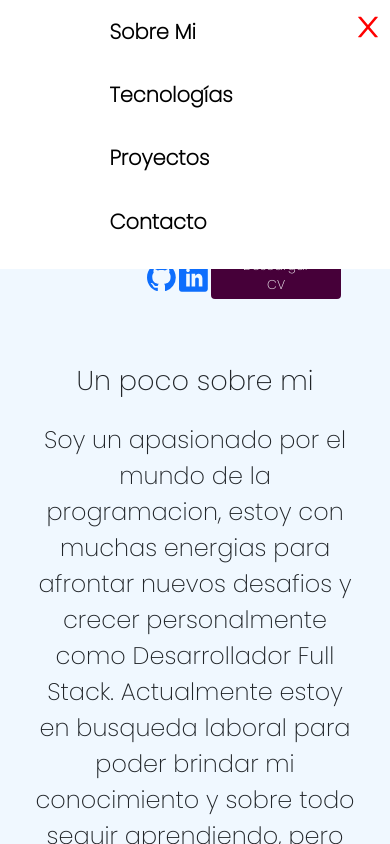
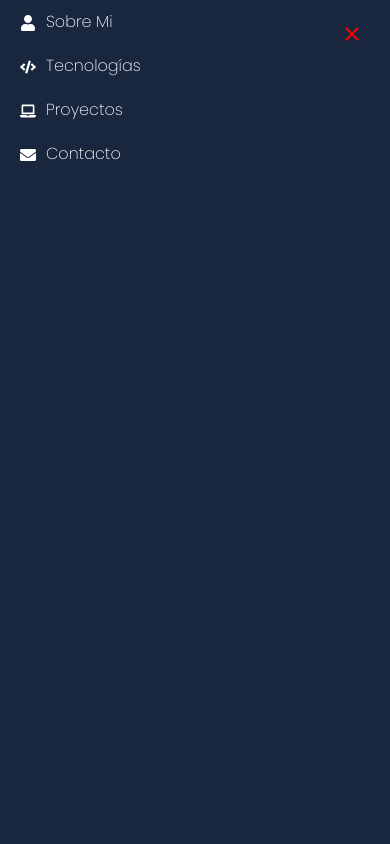
Before and after one commit to EmilioVigil/Portafolio-EmilioVigil, a React (Vite) app: page / in a window 390 px wide. Both pictures are taken after a click on the button 350 px from the left and 32 px from the top of the page. Shown: the top 844 px of the page. Built offline with nearby package versions, Linux system fonts and the light colour scheme.

Commit message:
NavBar Responsive

```diff
--- a/src/components/navBar/NavBarResponsive.jsx
+++ b/src/components/navBar/NavBarResponsive.jsx
@@ -1,44 +1,68 @@
-import React, { useState } from 'react';
-import { AiOutlineClose, AiOutlineMenu } from "react-icons/ai";
+import React, { useState, useEffect } from 'react';
+import { FaUser, FaCode, FaLaptop, FaEnvelope, FaBars } from 'react-icons/fa';
+import { IoMdClose } from 'react-icons/io';
 
-import { NavContainer } from './Responsive.styled'
+import {
+    SidebarWrapper,
+    CloseButton,
+    NavItem,
+    Icon,
+    ToggleButton
+} from './Responsive.styled'
 
 export function NavBarResponsive() {
 
-    const [show, setShow] = useState(false);
+    const [isOpen, setIsOpen] = useState(false);
+    const [isFirstRender, setIsFirstRender] = useState(false);
 
-    const handleClose = () => setShow(false);
-    const handleShow = () => setShow(true);
+    const toggleNavbar = () => {
+        setIsOpen(!isOpen);
+    };
+
+
+    useEffect(() => {
+        setIsFirstRender(true);
+    }, []);
 
     return (
-        <NavContainer >
-            {
-                show ?
-                    <nav className='nav-container-responsive'>
-                        <button onClick={handleClose} className="nav-bar-btn-x-responsive">
-                            <AiOutlineClose />
-                        </button>
-                        <ul>
-                            <li>
-                                <a href="#home" onClick={handleClose} >Sobre Mi</a>
-                            </li>
-                            <li>
-                                <a href="#skills" onClick={handleClose} >Tecnologías</a>
-                            </li>
-                            <li>
-                                <a href="#projects" onClick={handleClose} >Proyectos</a>
-                            </li>
-                            <li>
-                                <a href="#contact" onClick={handleClose} >Contacto</a>
-                            </li>
-                        </ul>
-                    </nav>
-                    :
-                    <button onClick={handleShow} className="nav-bar-btn-responsive" >
-                        <AiOutlineMenu />
-                    </button >
+        <>
 
-            }
-        </NavContainer>
+            {isFirstRender && (
+                <ToggleButton onClick={toggleNavbar}>
+                    {isOpen ? '' : <FaBars size={24} />}
+                </ToggleButton>
+            )}
+
+            <SidebarWrapper isOpen={isOpen}>
+                <CloseButton onClick={toggleNavbar}>
+                    <IoMdClose size={24} />
+                </CloseButton>
+                <NavItem >
+                    <Icon>
+                        <FaUser />
+                    </Icon>
+                    <a href="#home" onClick={toggleNavbar}  >Sobre Mi</a>
+                </NavItem>
+                <NavItem>
+                    <Icon>
+                        <FaCode />
+                    </Icon>
+                    <a href="#skills" onClick={toggleNavbar}  >Tecnologías</a>
+                </NavItem>
+                <NavItem>
+                    <Icon>
+                        <FaLaptop />
+                    </Icon>
+                    <a href="#projects" onClick={toggleNavbar} >Proyectos</a>
+                </NavItem>
+                <NavItem>
+                    <Icon>
+                        <FaEnvelope />
+                    </Icon>
+                    <a href="#contact" onClick={toggleNavbar} >Contacto</a>
+                </NavItem>
+            </SidebarWrapper>
+
+        </>
     )
 }
--- a/src/components/navBar/Responsive.styled.js
+++ b/src/components/navBar/Responsive.styled.js
@@ -1,57 +1,114 @@
-import styled from 'styled-components';
+import styled, { keyframes, css } from 'styled-components';
 
 
-const NavContainer = styled.div`
-    display : none;
+const slideIn = keyframes`
+  0% {
+    transform: translateX(-100%);
+  }
+  100% {
+    transform: translateX(0);
+  }
+`;
 
+const slideOut = keyframes`
+  0% {
+    transform: translateX(0);
+  }
+  100% {
+    transform: translateX(-100%);
+  }
+`;
 
-    .nav-bar-btn-responsive{
-        border : none;
-        padding : .5rem;
-        margin-right: 1rem;
-        width: 3rem;
-        color : black;
-        background-color: transparent;
-        font-size : 2rem;
-        position: absolute;
-        right: 0;
-    }
+const SidebarWrapper = styled.div`
+ display: none;
+ position: fixed;
+ top: 0;
+ left: 0;
+ height: 100vh;
+ width: 300px;
+ background-color: #18273E;
+ overflow: hidden;
+ z-index: 999;
+${(props) =>
+        props.isOpen &&
+        css`
+    display: block;
+      transition: transform 0.3s ease;
+      transform: translateX(0%);
+      animation: ${slideIn} 0.3s ease;
+    `}
 
-    @media (max-width : 768px){
-        width: 100%;
-        display: block;
-        position : absolute;
-        padding-bottom: 2rem;
+  ${(props) =>
+        !props.isOpen &&
+        css`
+      transform: translateX(-100%);
+      animation: ${slideOut} 0.3s ease;
+    `}
 
-        .nav-container-responsive{
-            background-color: rgb(255, 255, 255);
-            display: flex;
-            flex-direction: column;
+  @media (max-width: 768px) {
+    width: 100%;
+    position: fixed;
+    z-index: 999;
+    transform: translateX(-100%);
+    ${(props) =>
+        props.isOpen &&
+        css`
+        transform: translateX(0%);
+      `}
+  }
+`;
 
+const CloseButton = styled.button`
+  position: absolute;
+  top: 20px;
+  right: 20px;
+  background-color: transparent;
+  border: none;
+  cursor: pointer;
+  color : #FF0000;
+`;
 
-            ul{
-                list-style: none;
+const NavItem = styled.div`
+  display: flex;
+  align-items: center;
+  padding: 10px 20px;
+  color: #fff;
+  transition: background-color 0.3s ease;
 
-                li{
-                    padding : 1rem;
-                }
-            }
+  a{
+    text-decoration: none;
+    color : #ffff;
+  }
 
-        }
+  &:hover {
+    background-color: #ddd;
+  }
 
 
 
-        .nav-bar-btn-x-responsive{
-            color : red;
-            border : none;
-            background-color: transparent;
-            font-size: 2rem;
-            position: absolute;
-            right: 0;
-            top : 0;
-        }
+`;
 
-    }
-`
+const Icon = styled.div`
+  margin-right: 10px;
+`;
+const ToggleButton = styled.button`
+  background-color: transparent;
+  border: none;
+  cursor: pointer;
+  display: none;
 
-export { NavContainer }
+  @media (max-width: 768px) {
+    display: block;
+  position: fixed;
+  top: 20px;
+  right: 20px;
+    z-index: 1000;
+  }
+`;
+export {
+    SidebarWrapper,
+    CloseButton,
+    NavItem,
+    Icon,
+    ToggleButton
+}
```
